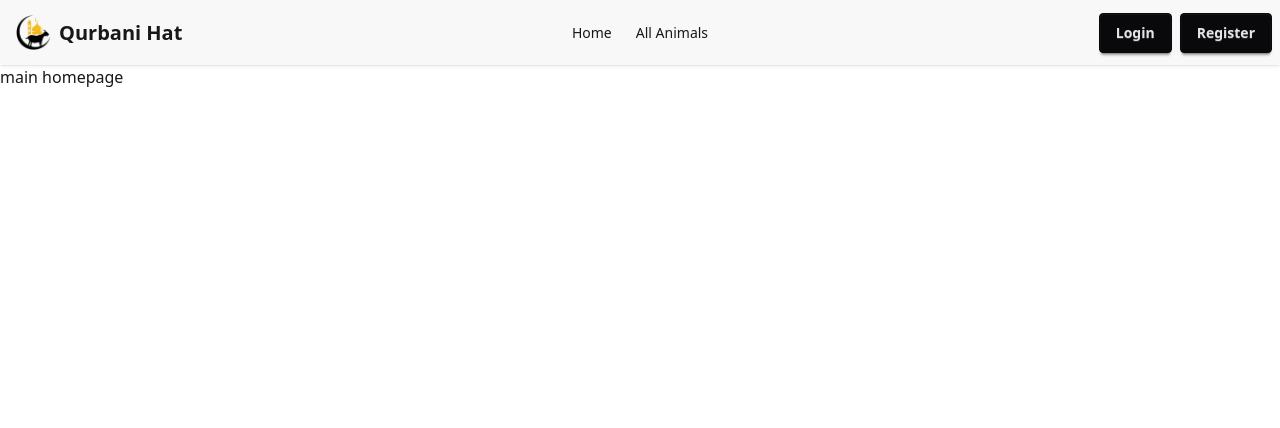
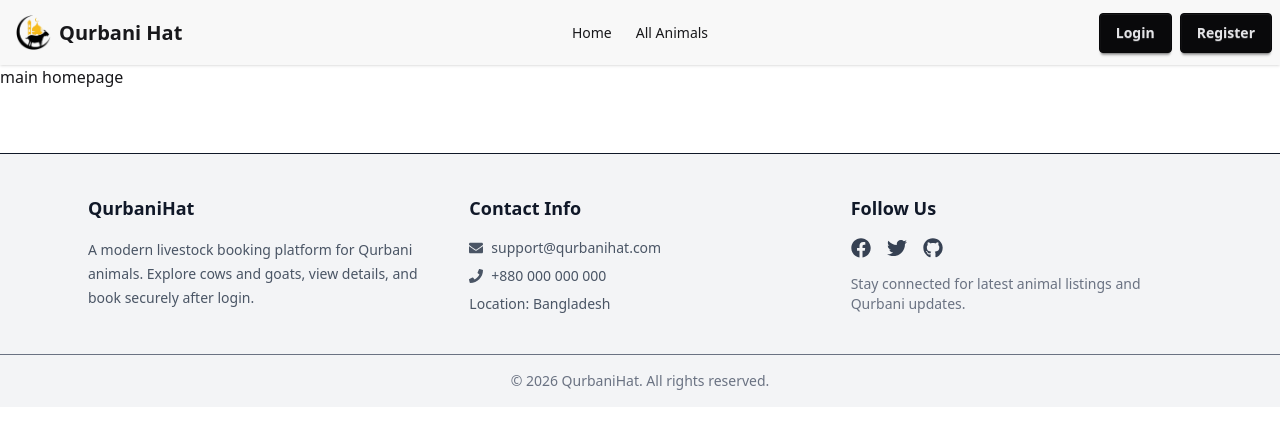
Before and after one commit to Badhon63/qurbanihat, a Next.js app: page / in a window 1280 px wide. Shown: the top 428 px of the page. Built offline with nearby package versions, Linux system fonts and the light colour scheme.

Commit message:
added footer

```diff
--- a/src/app/layout.js
+++ b/src/app/layout.js
@@ -1,6 +1,7 @@
 import { Geist, Geist_Mono } from "next/font/google";
 import "./globals.css";
 import Navbar from "@/components/shared/Navbar";
+import Footer from "@/components/shared/Footer";
 
 const geistSans = Geist({
   variable: "--font-geist-sans",
@@ -30,6 +31,7 @@ export default function RootLayout({ children }) {
       <body className="min-h-full flex flex-col">
         <Navbar />
         {children}
+        <Footer />
       </body>
     </html>
   );
--- a/src/components/shared/Footer.jsx
+++ b/src/components/shared/Footer.jsx
@@ -1,7 +1,58 @@
 import React from "react";
+import {
+  FaFacebook,
+  FaTwitter,
+  FaGithub,
+  FaEnvelope,
+  FaPhone,
+} from "react-icons/fa";
 
 const Footer = () => {
-  return <div>footer (from component)</div>;
+  return (
+    <footer className="bg-gray-100 text-gray-900 mt-16 border-t">
+      <div className="max-w-6xl mx-auto px-6 py-10 grid grid-cols-1 md:grid-cols-3 gap-10">
+        <div>
+          <h2 className="text-lg font-bold mb-4">QurbaniHat</h2>
+          <p className="text-gray-600 text-sm leading-6">
+            A modern livestock booking platform for Qurbani animals. Explore
+            cows and goats, view details, and book securely after login.
+          </p>
+        </div>
+
+        <div>
+          <h2 className="text-lg font-bold mb-4">Contact Info</h2>
+          <div className="text-gray-600 text-sm space-y-2">
+            <div className="flex items-center gap-2">
+              <FaEnvelope />
+              <span>support@qurbanihat.com</span>
+            </div>
+            <div className="flex items-center gap-2">
+              <FaPhone />
+              <span>+880 000 000 000</span>
+            </div>
+            <p>Location: Bangladesh</p>
+          </div>
+        </div>
+
+        <div>
+          <h2 className="text-lg font-bold mb-4">Follow Us</h2>
+          <div className="flex gap-4 text-xl text-gray-700">
+            <FaFacebook className="cursor-pointer hover:text-blue-600 transition" />
+            <FaTwitter className="cursor-pointer hover:text-sky-500 transition" />
+            <FaGithub className="cursor-pointer hover:text-gray-900 transition" />
+          </div>
+
+          <p className="text-gray-500 text-sm mt-4">
+            Stay connected for latest animal listings and Qurbani updates.
+          </p>
+        </div>
+      </div>
+
+      <div className="text-center text-gray-500 text-sm py-4 border-t">
+        © 2026 QurbaniHat. All rights reserved.
+      </div>
+    </footer>
+  );
 };
 
 export default Footer;
```
